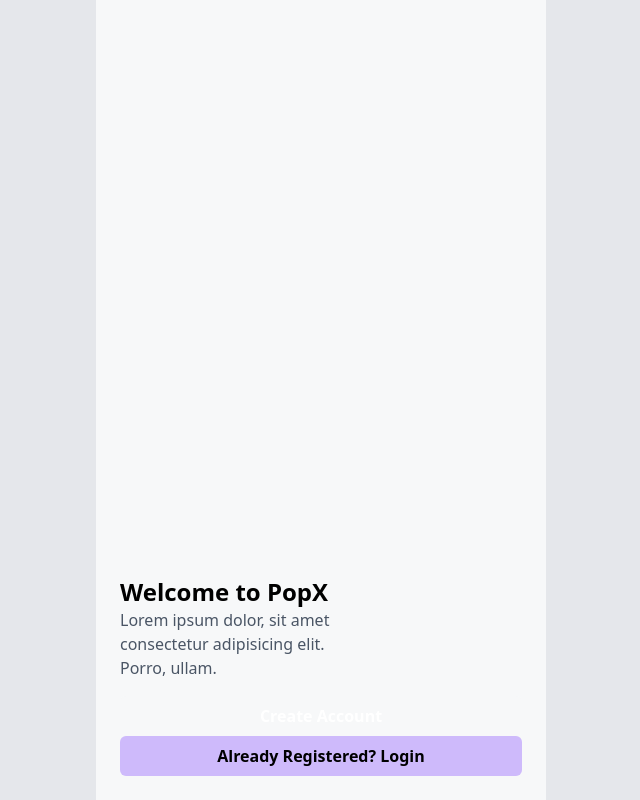
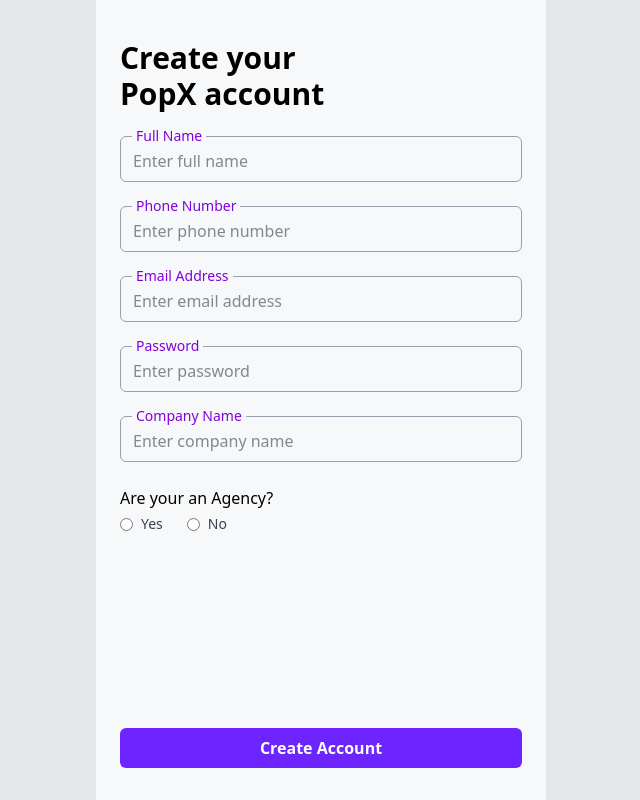
Before and after one commit to KiraCode/educase-react-assignment, a React (Vite) app: page / in a window 1280 px wide. Shown: the whole page, without its empty margins (319-959 px from the left). Built offline with nearby package versions, Linux system fonts and the light colour scheme.

Commit message:
signup page is added

```diff
--- a/src/App.jsx
+++ b/src/App.jsx
@@ -1,12 +1,14 @@
 import React from "react";
 import Login from "./components/Login";
 import WelcomePage from "./components/WelcomePage";
+import Signup from "./components/Signup";
 
 const App = () => {
   return (
     <div className="flex items-center justify-center h-screen w-screen bg-gray-200">
       {/* <Login /> */}
-      <WelcomePage/>
+      {/* <WelcomePage/> */}
+      <Signup />
     </div>
   );
 };
--- /dev/null
+++ b/src/components/Signup.jsx
@@ -0,0 +1,120 @@
+import React from "react";
+
+const Signup = () => {
+  return (
+    <div className="aspect-[9/16] h-full flex flex-col items-start justify-between pt-10 bg-[#f7f8f9] p-6">
+      <div className="top w-full">
+        <p className="text-3xl font-bold max-w-3/5 mb-6">
+          Create your PopX account
+        </p>
+        <form className="w-full">
+          <div className="mb-6 relative">
+            <div className="border border-gray-400 rounded-md px-3 pt-3 pb-2 focus-within:border-[#4285F4]   ">
+              <label
+                className="absolute -top-2.5 left-3 px-1   bg-[#f7f8f9] text-purple-700 text-sm font-medium"
+                htmlFor="fullName"
+                style={{ pointerEvents: "none" }}
+              >
+                Full Name
+              </label>
+              <input
+                id="fullName"
+                type="text"
+                placeholder="Enter full name"
+                className="w-full border-none outline-none text-gray-900 px-0 bg-transparent"
+              />
+            </div>
+          </div>
+          <div className="mb-6 relative">
+            <div className="border border-gray-400 rounded-md px-3 pt-3 pb-2 focus-within:border-[#4285F4]   ">
+              <label
+                className="absolute -top-2.5 left-3 px-1   bg-[#f7f8f9] text-purple-700 text-sm font-medium"
+                htmlFor="phone"
+                style={{ pointerEvents: "none" }}
+              >
+                Phone Number
+              </label>
+              <input
+                id="phone"
+                type="tel"
+                placeholder="Enter phone number"
+                className="w-full border-none outline-none text-gray-900 px-0 bg-transparent"
+              />
+            </div>
+          </div>
+          <div className="mb-6 relative">
+            <div className="border border-gray-400 rounded-md px-3 pt-3 pb-2 focus-within:border-[#4285F4]   ">
+              <label
+                className="absolute -top-2.5 left-3 px-1   bg-[#f7f8f9] text-purple-700 text-sm font-medium"
+                htmlFor="email"
+                style={{ pointerEvents: "none" }}
+              >
+                Email Address
+              </label>
+              <input
+                id="email"
+                type="email"
+                placeholder="Enter email address"
+                className="w-full border-none outline-none text-gray-900 px-0 bg-transparent"
+              />
+            </div>
+          </div>
+          <div className="mb-6 relative">
+            <div className="border border-gray-400 rounded-md px-3 pt-3 pb-2 focus-within:border-[#4285F4]   ">
+              <label
+                className="absolute -top-2.5 left-3 px-1   bg-[#f7f8f9] text-purple-700 text-sm font-medium"
+                htmlFor="password"
+                style={{ pointerEvents: "none" }}
+              >
+                Password
+              </label>
+              <input
+                id="password"
+                type="password"
+                placeholder="Enter password"
+                className="w-full border-none outline-none text-gray-900 px-0 bg-transparent"
+              />
+            </div>
+          </div>
+          <div className="mb-6 relative">
+            <div className="border border-gray-400 rounded-md px-3 pt-3 pb-2 focus-within:border-[#4285F4]   ">
+              <label
+                className="absolute -top-2.5 left-3 px-1   bg-[#f7f8f9] text-purple-700 text-sm font-medium"
+                htmlFor="company"
+                style={{ pointerEvents: "none" }}
+              >
+                Company Name
+              </label>
+              <input
+                id="company"
+                type="text"
+                placeholder="Enter company name"
+                className="w-full border-none outline-none text-gray-900 px-0 bg-transparent"
+              />
+            </div>
+          </div>
+          <label>Are your an Agency?</label>
+          <div className="flex items-center gap-6 mt-1">
+            <label className="flex items-center gap-2 text-gray-700 text-sm">
+              <input
+                type="radio"
+                name="agency"
+              />{" "}
+              Yes
+            </label>
+            <label className="flex items-center gap-2 text-gray-700 text-sm">
+              <input type="radio" name="agency" /> No
+            </label>
+          </div>
+        </form>
+      </div>
+      <button
+        className={`text-white font-semibold w-full text-center bg-[#6c25ff] hover:bg-[#5d0ec0] p-2 rounded-md mb-2 `}
+      >
+        Create Account
+      </button>
+    </div>
+  );
+};
+
+export default Signup;
```
